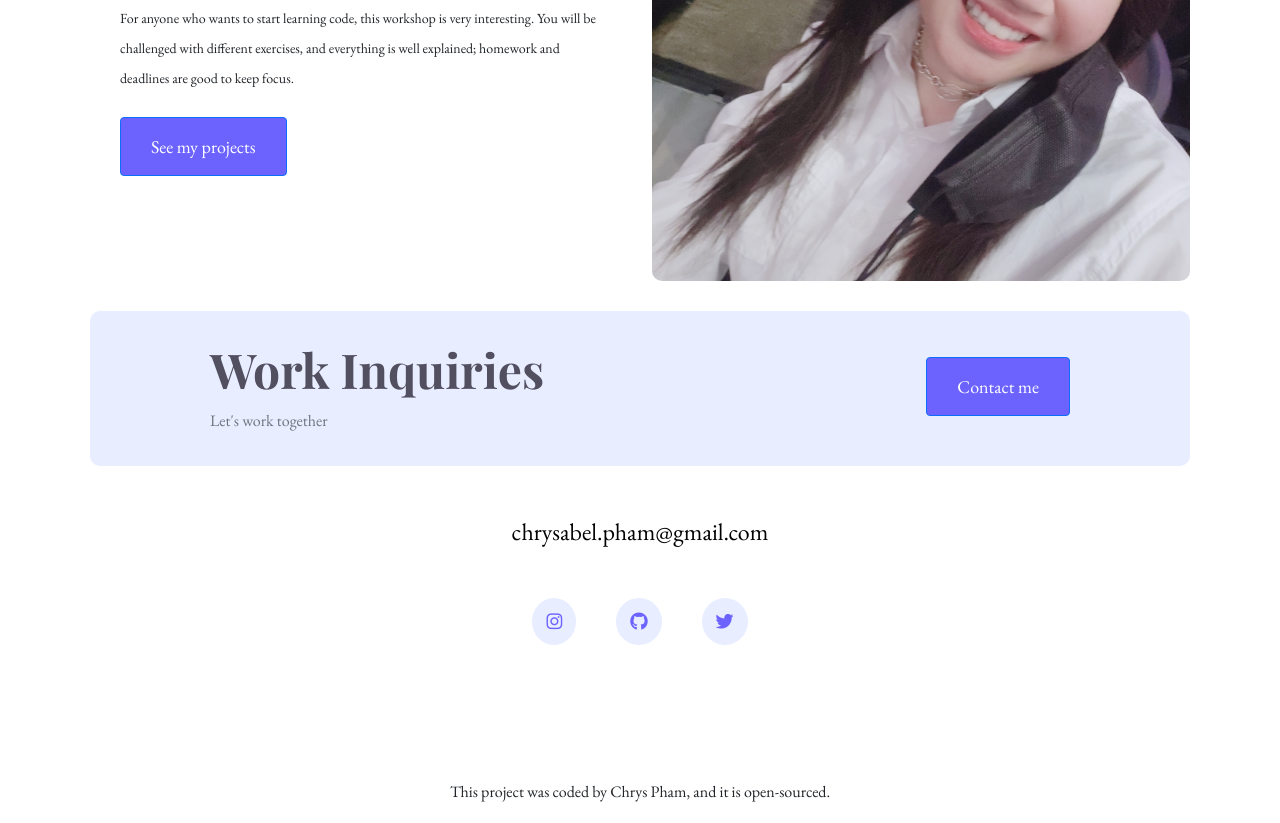
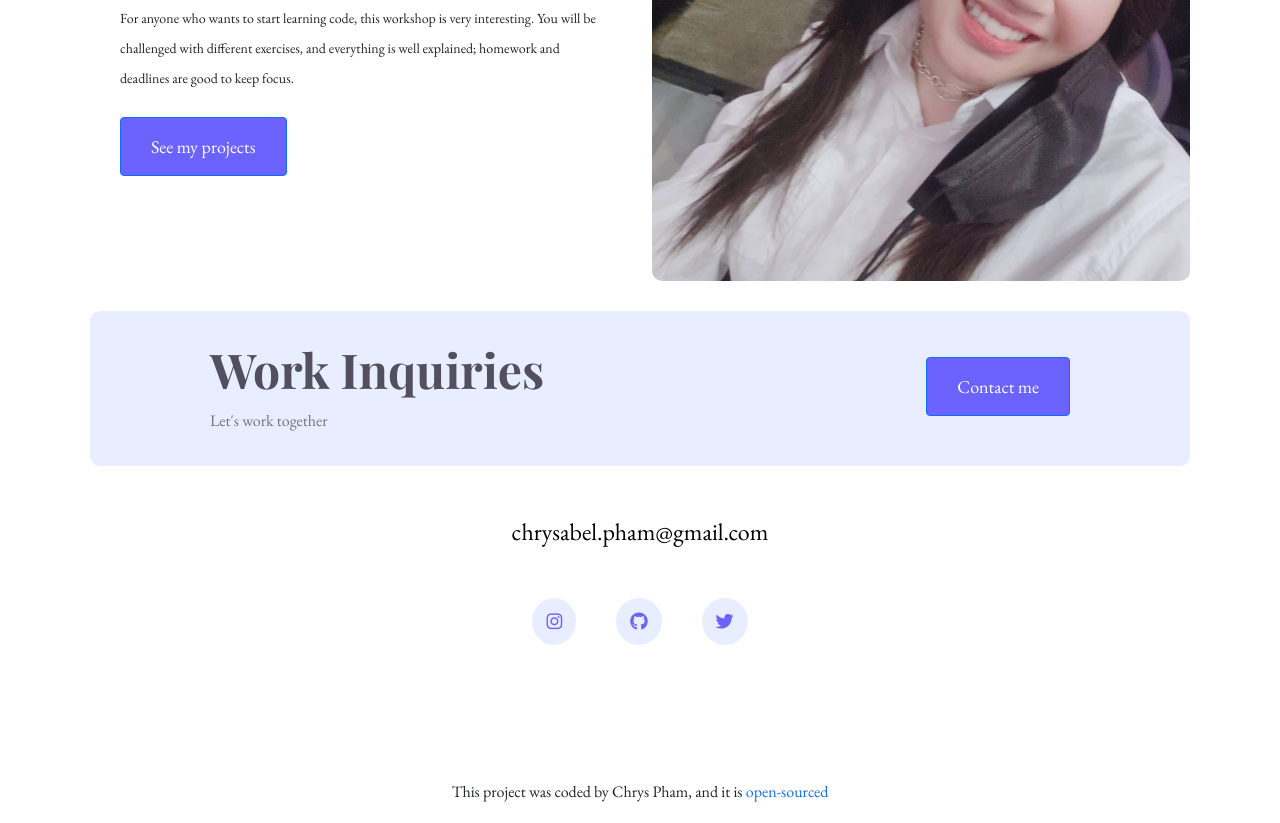
Before and after one commit to chryspham/portfolio-project, a plain HTML site: page about.html in a window 1280 px wide. Shown: the part 399-1222 px from the top of the page. Drawn offline with nearby package versions, Linux system fonts and the light colour scheme; a web font is replaced by a local one.

Commit message:
linked github

```diff
--- a/about.html
+++ b/about.html
@@ -126,7 +126,8 @@
       </footer>
     </div>
     <p class="text-center mt-4">
-      This project was coded by Chrys Pham, and it is open-sourced.
+      This project was coded by Chrys Pham, and it is
+      <a href="https://github.com/chryspham/portfolio-project">open-sourced</a>
     </p>
     <script
       src="https://cdn.jsdelivr.net/npm/bootstrap@5.2.3/dist/js/bootstrap.bundle.min.js"
```
Also changed, not shown: contact.html (+2 -1 lines), index.html (+2 -1 lines), projects.html (+2 -1 lines).
